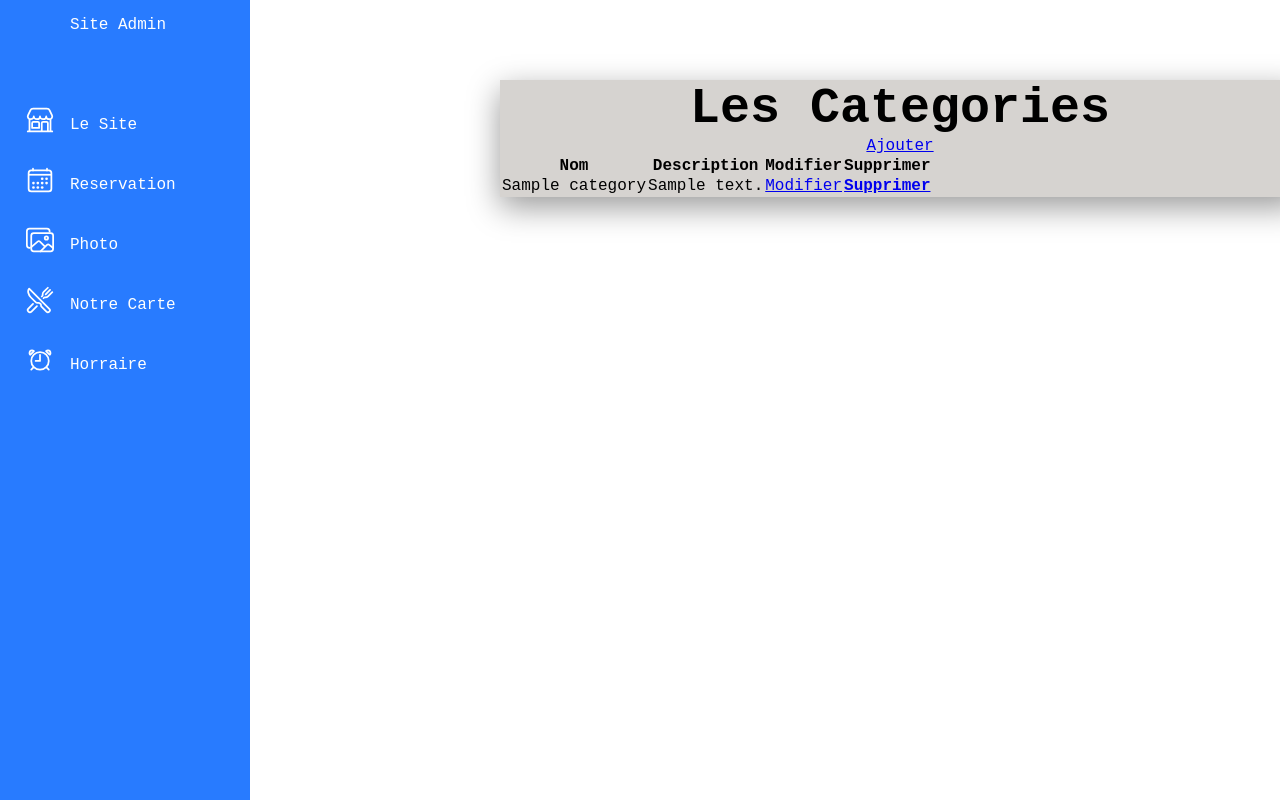
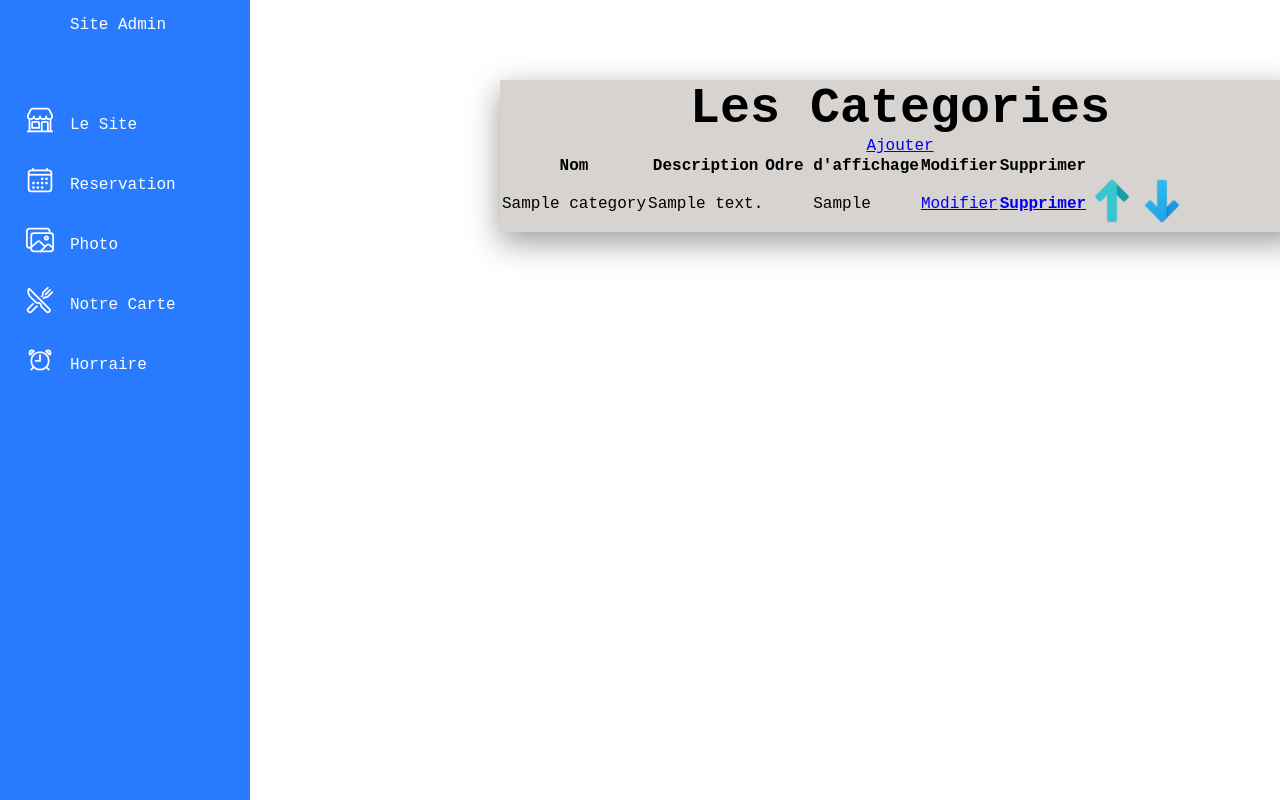
Before and after one commit to GDel84/ArnaudMichant, a Symfony app: template templates/admin/carte/admin-carte.html.twig in a window 1280 px wide. Run offline with Twig, Linux system fonts and the light colour scheme; the template is opened without the code that fills it: most values are stand-ins (such as "Sample title", 1, 10 or a date in 2020); some libraries are stand-ins or nearby versions.

Commit message:
add order category

```diff
--- a/templates/admin/carte/admin-carte.html.twig
+++ b/templates/admin/carte/admin-carte.html.twig
@@ -11,6 +11,7 @@
                     <tr>
                     <th>Nom</th>
                     <th>Description</th>
+                    <th>Odre d'affichage</th>
                     <th>Modifier</th>
                     <th>Supprimer</th>
                     </tr>
@@ -20,8 +21,11 @@
                     <tr>
                     <td>{{category.Title}}</td>
                     <td>{{category.Description}}</td>
+                    <td>{{category.CategoryOrder}}</td>
                     <td><a href="{{ path("admin-category-edit", {id:category.id}) }}" type="button" class="btn btn-outline-primary">Modifier</a></td>
-                    <th><a href="{{ path("admin-category-delete", {id:category.id}) }}" type="button" class="btn btn-outline-danger">Supprimer</a></th>
+                    <th><a href="{{ path("admin-category-delete", {id:category.id}) }}" type="button" class="btn btn-outline-danger">Supprimer</a></td>
+                    <td><a class="btn btn-outline-primary" href="{{ path("category-move", {id:category.id, move:'haut'} ) }}"><img src="../photo/icons8-en-haut-48.png"></a></td>
+                    <td><a class="btn btn-outline-primary" href="{{ path("category-move", {id:category.id, move:'bas'} ) }}"><img src="../photo/icons8-vers-le-bas-48.png" ></a></td>
                     </tr>
                 {% endfor %}
                 </tbody>
```
